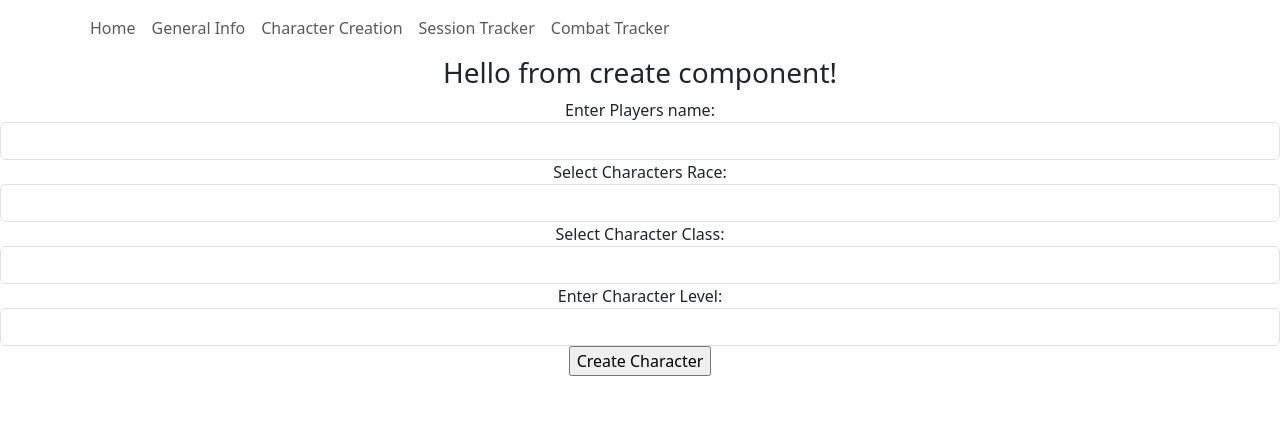
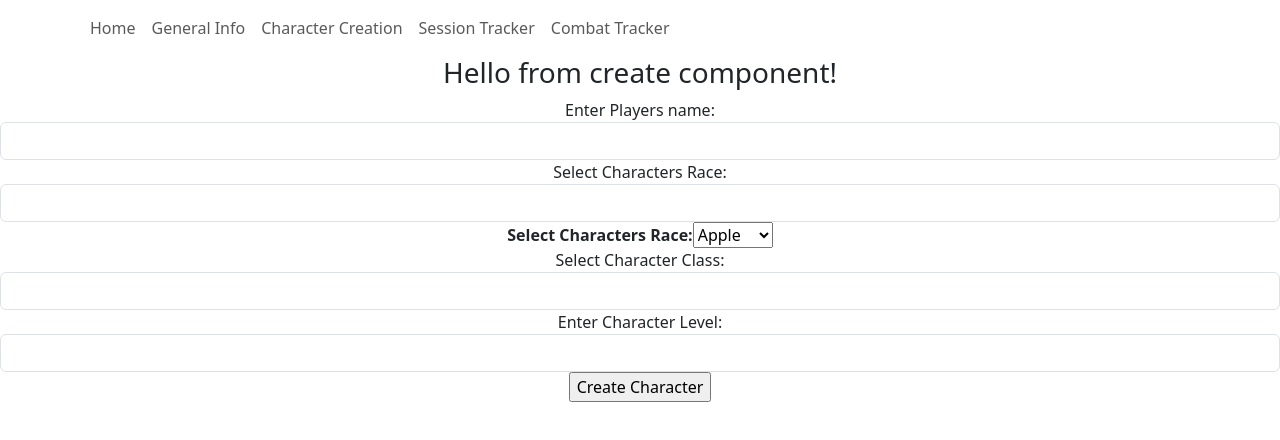
Before and after one commit to eoinocathasaigh/DND-MERN-Application, a React (Create React App) app: page /addCharacter in a window 1280 px wide. Shown: the top 440 px of the page. Built offline with nearby package versions, Linux system fonts and the light colour scheme.

Commit message:
Added more detail to the character creation page

```diff
--- a/src/components/addCharacter.js
+++ b/src/components/addCharacter.js
@@ -1,5 +1,6 @@
 import axios from "axios";
 import { useState } from "react";
+import React from 'react';
 
 const AddCharacter = () => {
 
@@ -35,6 +36,14 @@ const AddCharacter = () => {
                         className="form-control"
                         value={race}
                         onChange={(e) => { setRace(e.target.value) }}/>
+                        <label>
+                        <b>Select Characters Race:</b>
+                        <select name="selectedRace" value={race} onChange={(e) => { setRace(e.target.value) }}>
+                        <option value="apple">Apple</option>
+                        <option value="banana">Banana</option>
+                        <option value="orange">Orange</option>
+                        </select>
+                    </label>
                 </div>
                 <div className="form-group">
                     <label>Select Character Class: </label>
```
Also changed, not shown: 1 other file (tests, documents, lock files or other folders).
